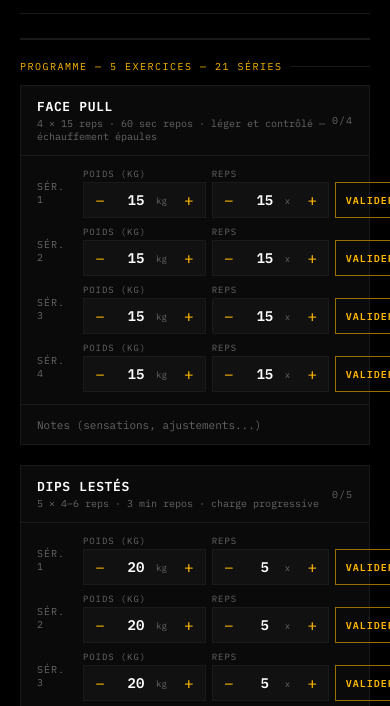
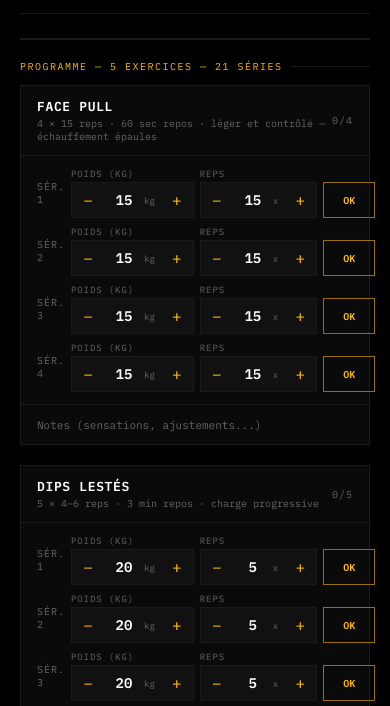
Before and after one commit to Noche915/arnaud-workout, a plain HTML site: page index.html in a window 390 px wide. Shown: the part 125-831 px from the top of the page. Drawn offline with Linux system fonts and the light colour scheme.

Commit message:
Mobile: validate-btn OK text + 52px, series-row grid update

```diff
--- a/index.html
+++ b/index.html
@@ -549,7 +549,10 @@
   .toast.show { transform: translateY(0); opacity: 1; }
 
   @media (max-width: 600px) {
-    .series-row { grid-template-columns: 40px 1fr 1fr 70px; gap: 6px; }
+    .series-row { grid-template-columns: 28px 1fr 1fr 52px; gap: 6px; }
+    .validate-btn { min-width: 52px; font-size: 0; }
+    .validate-btn::after { content: 'OK'; font-size: 10px; }
+    .validate-btn.validated::after { content: '✓ OK'; }
     .session-date { font-size: 22px; }
     .timer-display { font-size: 72px; }
   }
```
